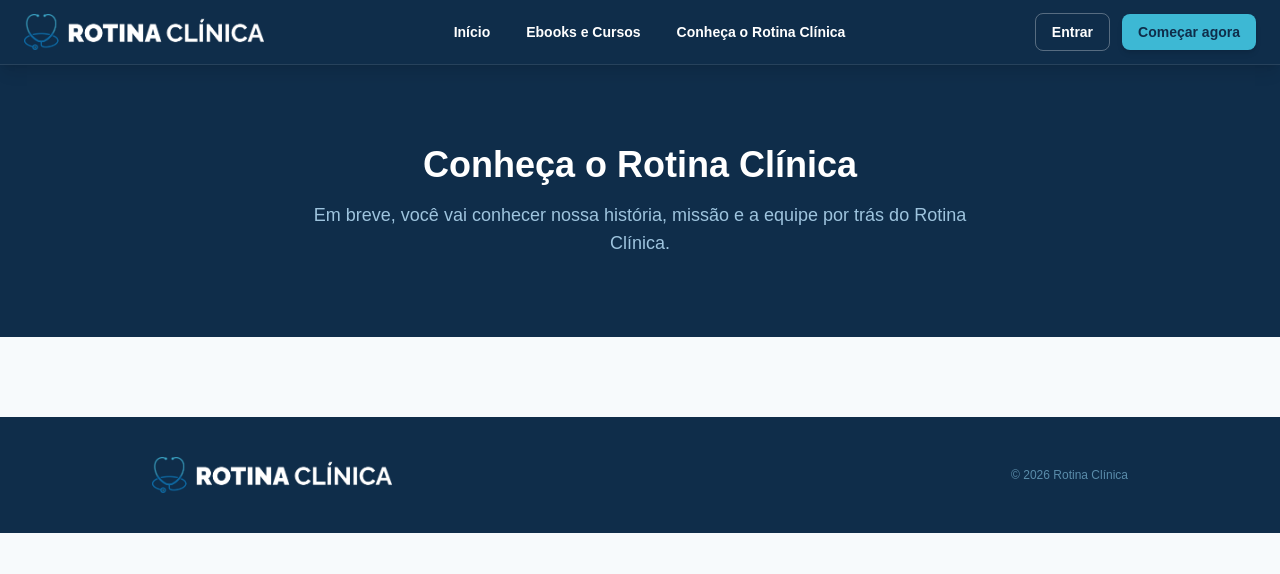
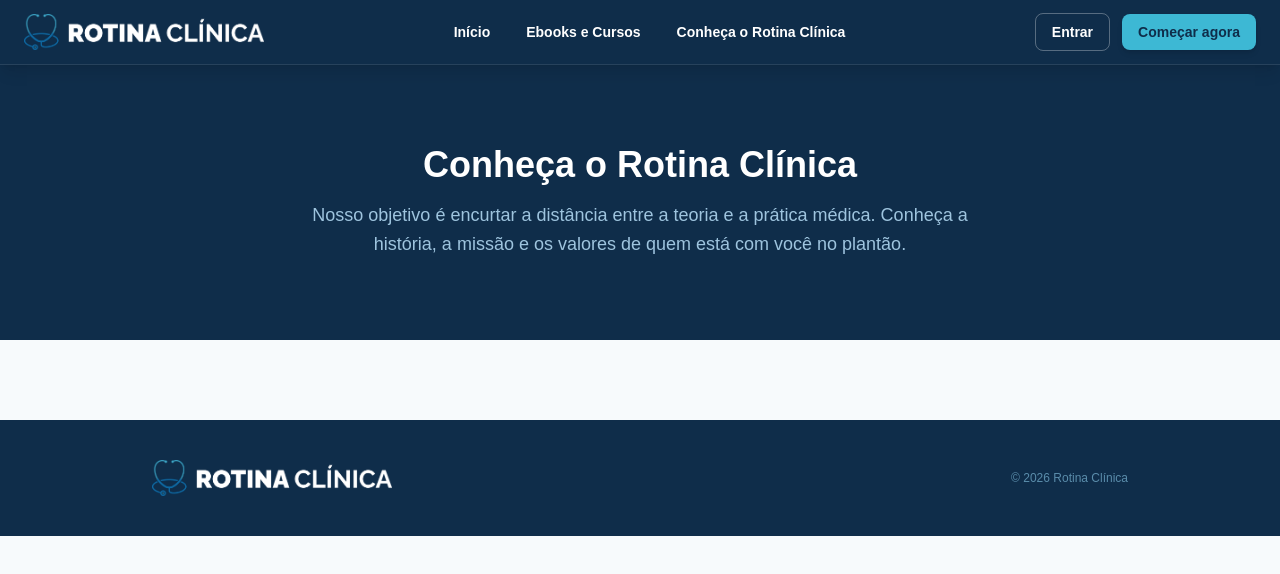
Before and after one commit to rotinaclinica/RotinaClinica, a Next.js app in the folder plataforma/: page /conheca in a window 1280 px wide. Shown: the top 574 px of the page. Built offline with nearby package versions, Linux system fonts and the light colour scheme.

Commit message:
Conheca: atualiza subtítulo da página
Co-Authored-By: Claude Sonnet 4.6 <noreply@anthropic.com>

```diff
--- a/plataforma/app/conheca/page.tsx
+++ b/plataforma/app/conheca/page.tsx
@@ -9,8 +9,8 @@ export default function ConhecaPage() {
       <section className="bg-[#0f2d4a] py-20 px-6 text-center">
         <div className="max-w-2xl mx-auto">
           <h1 className="text-4xl font-extrabold text-white mb-4">Conheça o Rotina Clínica</h1>
-          <p className="text-[#9ec4de] text-lg">
-            Em breve, você vai conhecer nossa história, missão e a equipe por trás do Rotina Clínica.
+          <p className="text-[#9ec4de] text-lg leading-relaxed">
+            Nosso objetivo é encurtar a distância entre a teoria e a prática médica. Conheça a história, a missão e os valores de quem está com você no plantão.
           </p>
         </div>
       </section>
```
